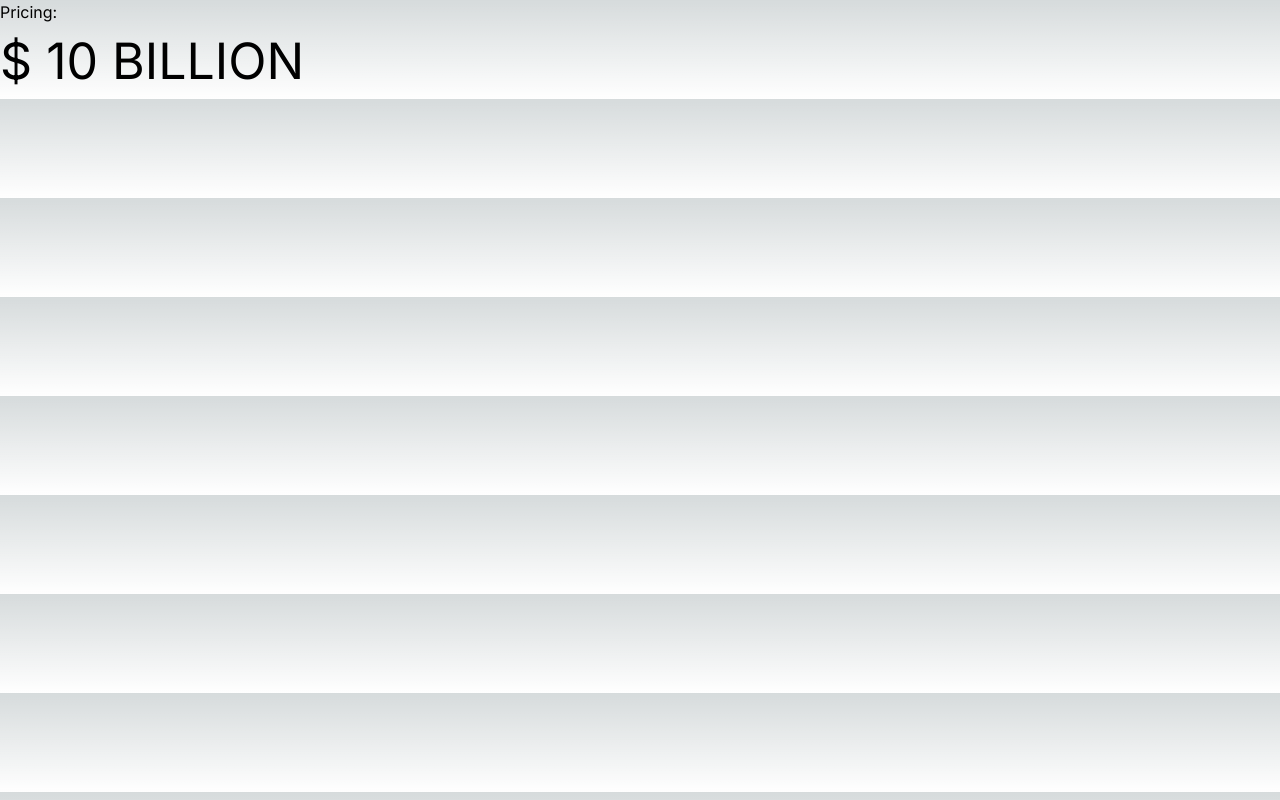
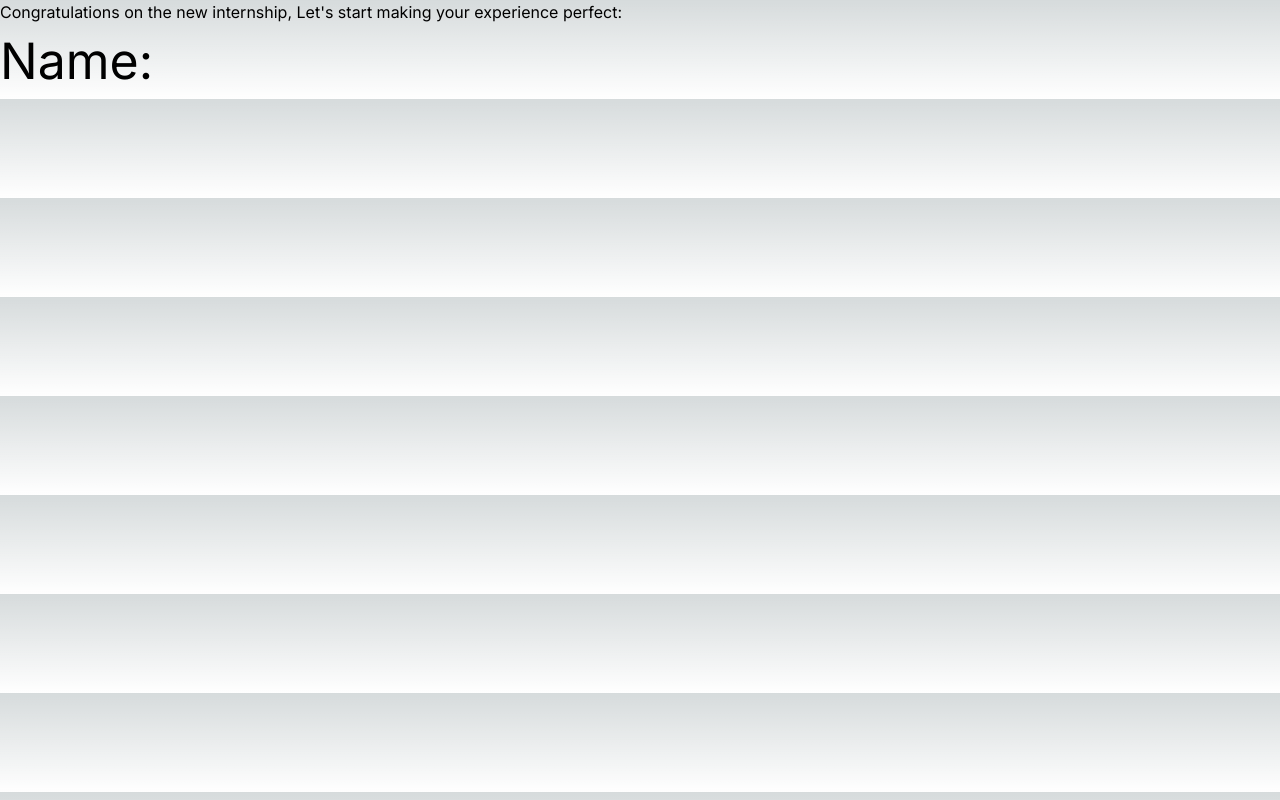
Before and after one commit to alexisDiaz-W/Findr, a Next.js app: page /InternPage in a window 1280 px wide. Built offline with nearby package versions, Linux system fonts and the light colour scheme.

Commit message:
changing format of intern app.tsx

```diff
--- a/app/InternPage/page.tsx
+++ b/app/InternPage/page.tsx
@@ -2,8 +2,8 @@ import React from "react"
 
 const PricingPage = () => {
     return (
-        <div>Pricing:
-            <h1> $ 10 BILLION</h1>
+        <div>Congratulations on the new internship, Let's start making your experience perfect:
+            <h1>Name: </h1>
         </div>
     )
 }
```
